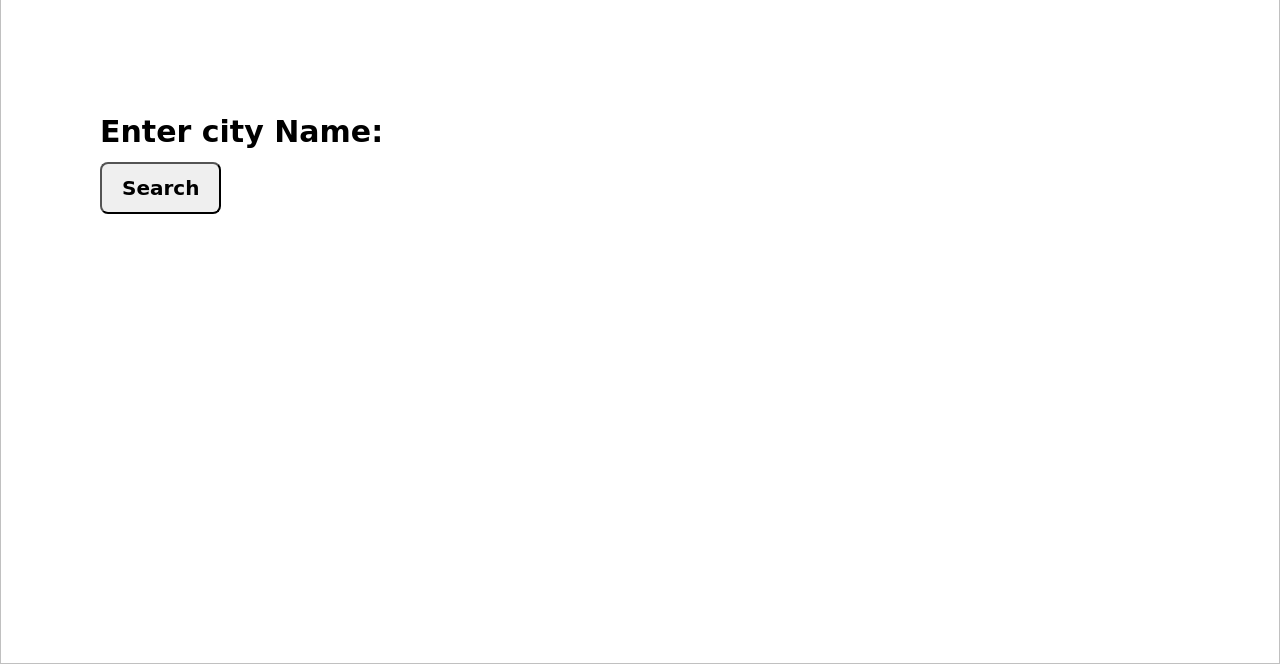
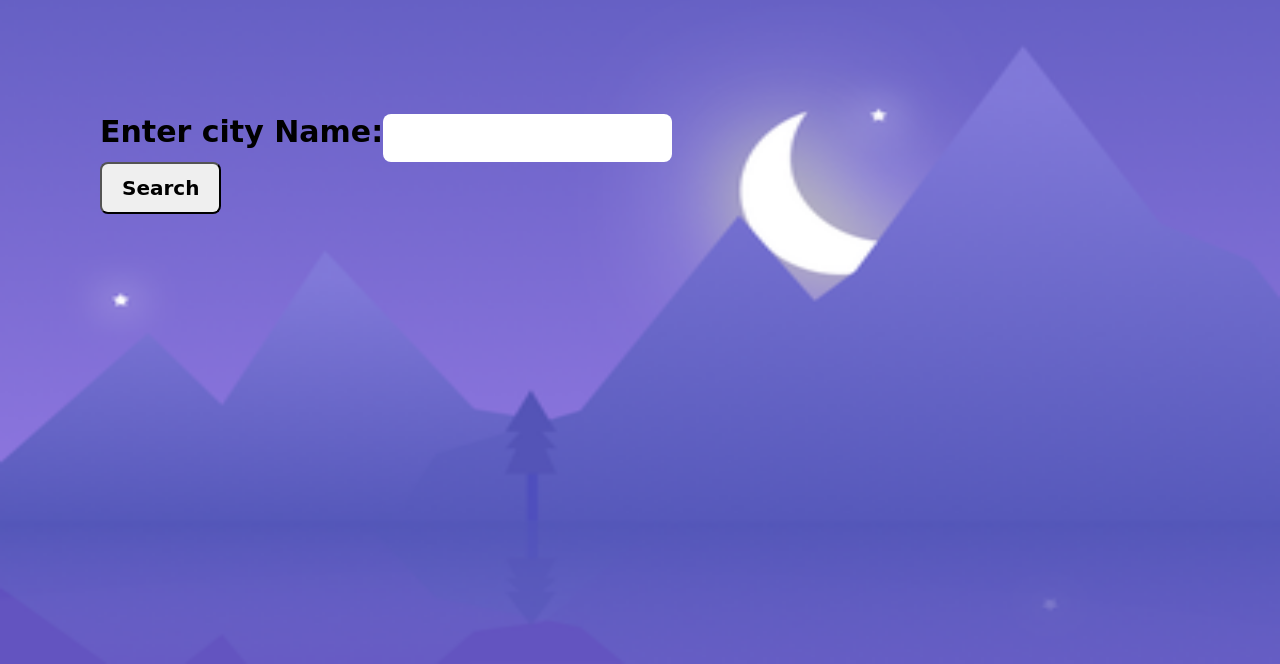
Before and after one commit to vaish0904/weatherForecastApplication, a website: page index.html in a window 1280 px wide. Shown: the part 136-800 px from the top of the page. Drawn offline with Linux system fonts and the light colour scheme.

Commit message:
Update index.html

```diff
--- a/index.html
+++ b/index.html
@@ -7,7 +7,7 @@
   </head>
   <body>
     <div class="container">
-        <img class="image" src="public/images/background-img.png" alt="">
+        <img class="image" src="public/images/background image.png" alt="">
           <h1>Weather Forecast</h1>
     <form class="form" action="/" method="post">
     <label for="cityInput">Enter city Name: </label>
```
